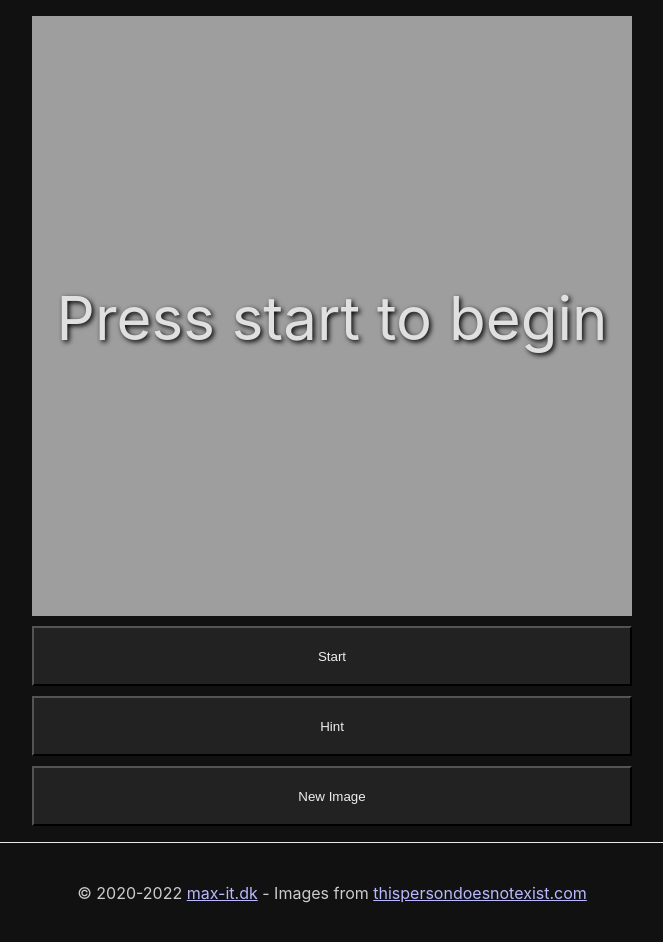
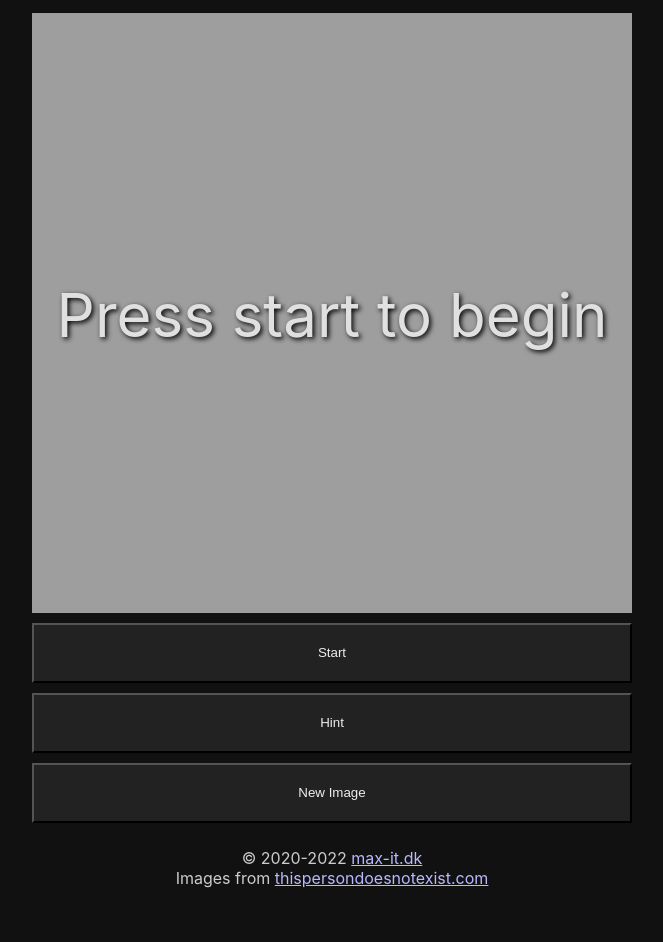
Before and after one commit to Xamian/next-slider2, a Next.js app: page / in a window 1280 px wide. Shown: the whole page, without its empty margins (308-971 px from the left). After the commit the page ends 901 px from the top, so only its background shows below. Built offline with nearby package versions, Linux system fonts and the light colour scheme.

Commit message:
mere css

```diff
--- a/components/game/Game.module.scss
+++ b/components/game/Game.module.scss
@@ -1,7 +1,7 @@
 .game {
   .board-wrapper {
-    width: 100vw;
-    height: 100vw;
+    width: 98vw;
+    height: 98vw;
   }
   .score {
     font-size: large;
@@ -21,7 +21,7 @@
 }
 .button {
   display: block;
-  width: 100vw;
+  width: 100%;
   min-height: 10vw;
   margin-top: 2vw;
   background-color: var(--button-bg-color);
--- a/pages/index.js
+++ b/pages/index.js
@@ -17,10 +17,11 @@ export default function Home() {
       </main>
 
       <footer className={styles.footer}>
-        &copy; 2020-2022 <a
+        <div>&copy; 2020-2022 <a
           href="https://max-it.dk/"
           target="_blank"
-        >max-it.dk</a> - Images from <a href="https://thispersondoesnotexist.com">thispersondoesnotexist.com</a>
+        >max-it.dk</a></div>
+        <div>Images from <a href="https://thispersondoesnotexist.com">thispersondoesnotexist.com</a></div>
       </footer>
     </div>
   )
--- a/styles/Home.module.scss
+++ b/styles/Home.module.scss
@@ -9,7 +9,8 @@
 }
 
 .main {
-  padding: 1rem 0;
+  // padding: 1rem 0;
+  padding: 1vw;
   // flex: 1;
   // display: flex;
   // flex-direction: column;
@@ -18,21 +19,25 @@
 }
 
 .footer {
-  width: 100%;
-  height: 100px;
-  border-top: 1px solid #eaeaea;
-  display: flex;
-  justify-content: center;
-  align-items: center;
-  white-space: pre-wrap;
+  // width: 100%;
+  // height: 100px;
+  // border-top: 1px solid #eaeaea;
+  // display: flex;
+  // justify-content: center;
+  // align-items: center;
+  // white-space: pre-wrap;
+  // a {
+  //   display: flex;
+  //   justify-content: center;
+  //   align-items: center;
+  //   // flex-grow: 1;
+  // }
+  padding: 1vw;
+  > div {
+    white-space: nowrap;
+    text-align: center;
+    margin: auto;
+  }
 }
-
-.footer a {
-  display: flex;
-  justify-content: center;
-  align-items: center;
-  // flex-grow: 1;
-}
-
 @media (min-width: 600px) {
 }
```
